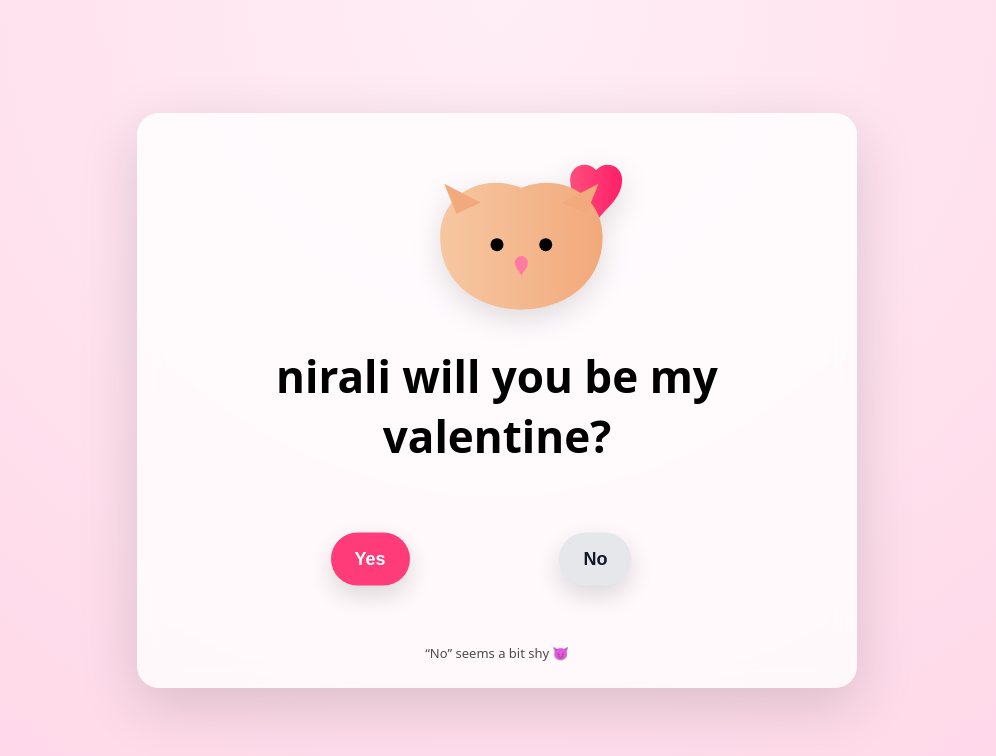
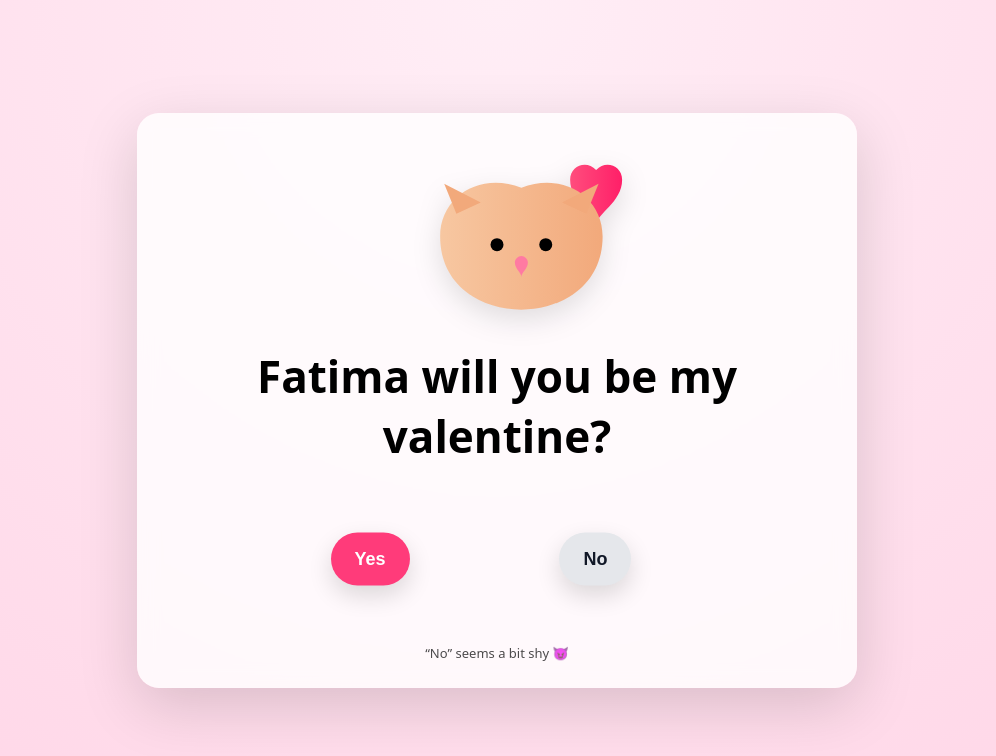
Before and after one commit to MOIZAHMED07/moizahmed07.github.io, a plain HTML site: page index.html in a window 1280 px wide. Shown: the whole page, without its empty margins (143-1139 px from the left). Drawn offline with nearby package versions, Linux system fonts and the light colour scheme.

Commit message:
Update index.html

```diff
--- a/index.html
+++ b/index.html
@@ -171,7 +171,7 @@
             fill="#ff7aa2"/>
     </svg>
 
-    <h1>nirali will you be my valentine?</h1>
+    <h1>Fatima will you be my valentine?</h1>
 
     <section class="button-zone" id="zone">
       <button id="yesBtn">Yes</button>
```
